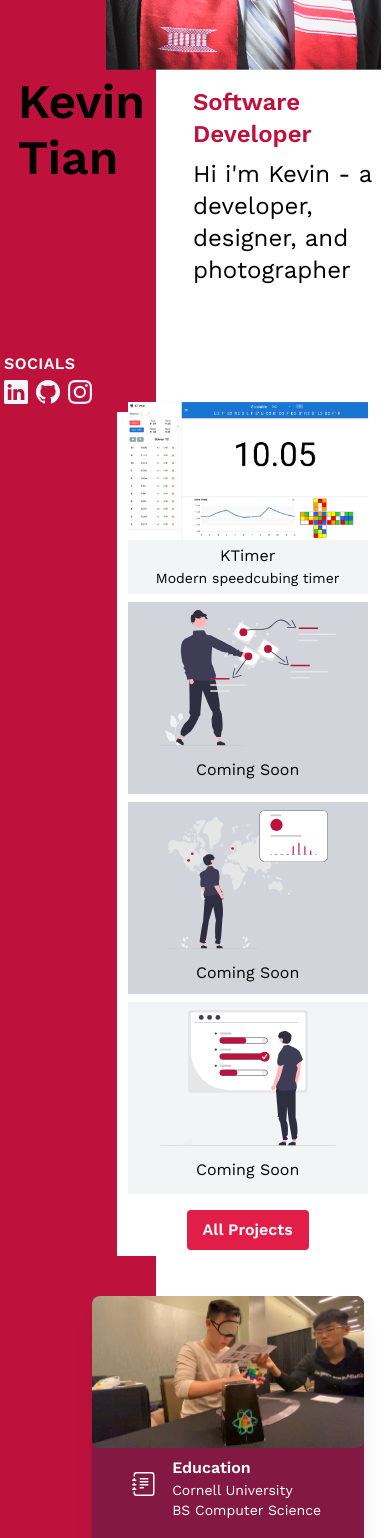
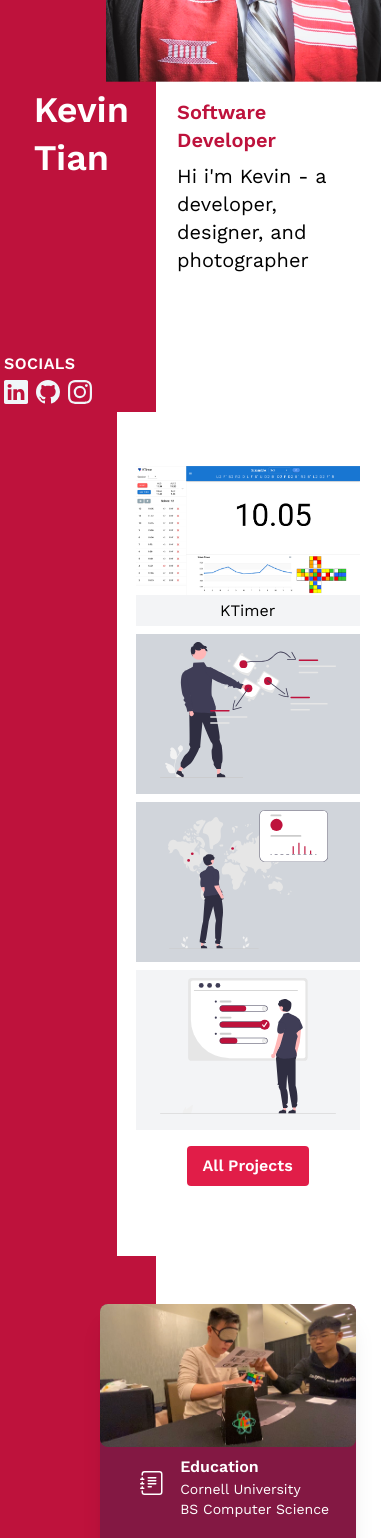
Before and after one commit to kt474/portfolio-v4, a Vue app: page / in a window 390 px wide. Shown: the part 432-1970 px from the top of the page. Built offline with nearby package versions, Linux system fonts and the light colour scheme.

Commit message:
Improve mobile layout

```diff
--- a/src/components/About.vue
+++ b/src/components/About.vue
@@ -49,12 +49,16 @@ const darkMode = computed(() => {
               title="building"
             />
             <div class="mx-4">
-              <p class="font-bold text-base sm:text-xl">Current Employment</p>
+              <p class="font-bold text-base sm:text-xl">Employment</p>
               <p class="text-sm sm:text-base">IBM Quantum</p>
               <p class="text-sm sm:text-base">Software Developer</p>
             </div>
           </div>
-          <a href="../../public/Resume.pdf" target="_blank" class="my-2 flex">
+          <a
+            href="https://github.com/kt474/portfolio-v4/blob/main/public/Resume.pdf"
+            target="_blank"
+            class="my-2 flex"
+          >
             <img
               src="../assets/resume.svg"
               alt=""
@@ -69,7 +73,11 @@ const darkMode = computed(() => {
       <div
         class="w-80 md:w-2/5 -ml-16 sm:ml-20 h-96 sm:h-80 flex flex-row sm:flex-col mt-3 sm:mt-0"
       >
-        <p class="text-4xl sm:text-5xl font-bold mb-4 mr-8 sm:mr-0">About Me</p>
+        <p
+          class="text-4xl sm:text-5xl font-bold mb-4 mr-8 sm:mr-0 text-white sm:text-black dark:text-black sm:dark:text-white"
+        >
+          About Me
+        </p>
         <div class="overflow-auto">
           <p class="text-base sm:text-xl">
             I'm a recent graduate currently working as a developer for
@@ -126,8 +134,8 @@ const darkMode = computed(() => {
 }
 @media (max-width: 640px) {
   .about-section {
-    width: 17rem !important;
-    height: 23rem !important;
+    width: 16rem !important;
+    height: 22rem !important;
   }
 }
 .side-nav {
--- a/src/components/Main.vue
+++ b/src/components/Main.vue
@@ -77,16 +77,18 @@ watch(checked, () => {
         ></div>
         <div class="flex flex-row md:flex-col ml-10 md:ml-0 -mt-4 lg:mt-0">
           <div
-            class="text-5xl sm:text-6xl font-bold -mt-4 mb-1 mr-12 dark:text-white"
+            class="text-4xl sm:text-5xl sm:text-6xl font-bold -mt-4 mb-1 mr-12 text-white sm:text-black dark:text-black sm:dark:text-white"
           >
             <p class="my-2">Kevin</p>
             <p class="my-2">Tian</p>
           </div>
           <div class="">
-            <p class="text-2xl w-12 sm:w-72 font-bold text-rose-700">
+            <p class="text-xl sm:text-2xl w-12 sm:w-72 font-bold text-rose-700">
               Software Developer
             </p>
-            <p class="text-2xl w-48 md:w-96 mt-2 sm:mt-4 dark:text-white">
+            <p
+              class="text-xl sm:text-2xl w-48 md:w-96 mt-2 sm:mt-4 dark:text-white"
+            >
               Hi i'm Kevin - a developer, designer, and photographer
             </p>
           </div>
--- a/src/components/Projects.vue
+++ b/src/components/Projects.vue
@@ -24,45 +24,55 @@ const darkMode = computed(() => {
     <div class="flex align-middle justify-center force-center">
       <div>
         <div class="flex flex-col md:flex-row">
-          <div class="w-60 h-48 lg:w-80 lg:h-64 bg-gray-100 mx-4 mb-2 md:mb-0">
+          <div
+            class="w-56 h-40 md:w-60 md:h-48 lg:w-80 lg:h-64 bg-gray-100 mx-4 mb-2 md:mb-0"
+          >
             <a href="https://ktimer.app" target="_blank">
               <img src="../assets/ktimer.png" alt="ktimer" />
               <div class="flex-col text-center justify-center mt-1 lg:mt-2">
                 <p class="text-base lg:text-2xl">KTimer</p>
-                <p class="text-sm lg:text-lg">Modern speedcubing timer</p>
+                <p class="hidden md:block text-sm lg:text-lg">
+                  Modern speedcubing timer
+                </p>
               </div>
             </a>
           </div>
-          <div class="mx-auto w-60 h-48 lg:w-80 lg:h-64 bg-gray-300">
+          <div
+            class="mx-auto w-56 h-40 md:w-60 md:h-48 lg:w-80 lg:h-64 bg-gray-300"
+          >
             <img
               class="mx-auto p-2 w-48 lg:w-60"
               src="../assets/undraw_1.svg"
               alt="undraw-1"
             />
             <div class="flex-col text-center justify-center mt-1 lg:mt-3">
-              <p class="text-base lg:text-2xl">Coming Soon</p>
+              <p class="hidden md:block text-base lg:text-2xl">Coming Soon</p>
             </div>
           </div>
         </div>
-        <div class="flex flex-col md:flex-row mt-2 sm:mt-4">
-          <div class="w-60 h-48 lg:w-80 lg:h-64 bg-gray-300 mx-4 mb-2 md:mb-0">
+        <div class="flex flex-col md:flex-row mt-2 md:mt-4">
+          <div
+            class="w-56 h-40 md:w-60 md:h-48 lg:w-80 lg:h-64 bg-gray-300 mx-4 mb-2 md:mb-0"
+          >
             <img
               class="w-44 lg:w-56 mx-auto p-2"
               src="../assets/undraw_2.svg"
               alt="undraw-2"
             />
             <div class="flex-col text-center justify-center mt-1 lg:mt-2">
-              <p class="text-base lg:text-2xl">Coming Soon</p>
+              <p class="hidden md:block text-base lg:text-2xl">Coming Soon</p>
             </div>
           </div>
-          <div class="mx-auto w-60 h-48 lg:w-80 lg:h-64 bg-gray-100">
+          <div
+            class="mx-auto w-56 h-40 md:w-60 md:h-48 lg:w-80 lg:h-64 bg-gray-100"
+          >
             <img
               class="w-48 lg:w-60 mx-auto p-2"
               src="../assets/undraw_3.svg"
               alt="undraw-3"
             />
             <div class="flex-col text-center justify-center mt-1 lg:mt-3">
-              <p class="text-base lg:text-2xl">Coming Soon</p>
+              <p class="hidden md:block text-base lg:text-2xl">Coming Soon</p>
             </div>
           </div>
         </div>
```
